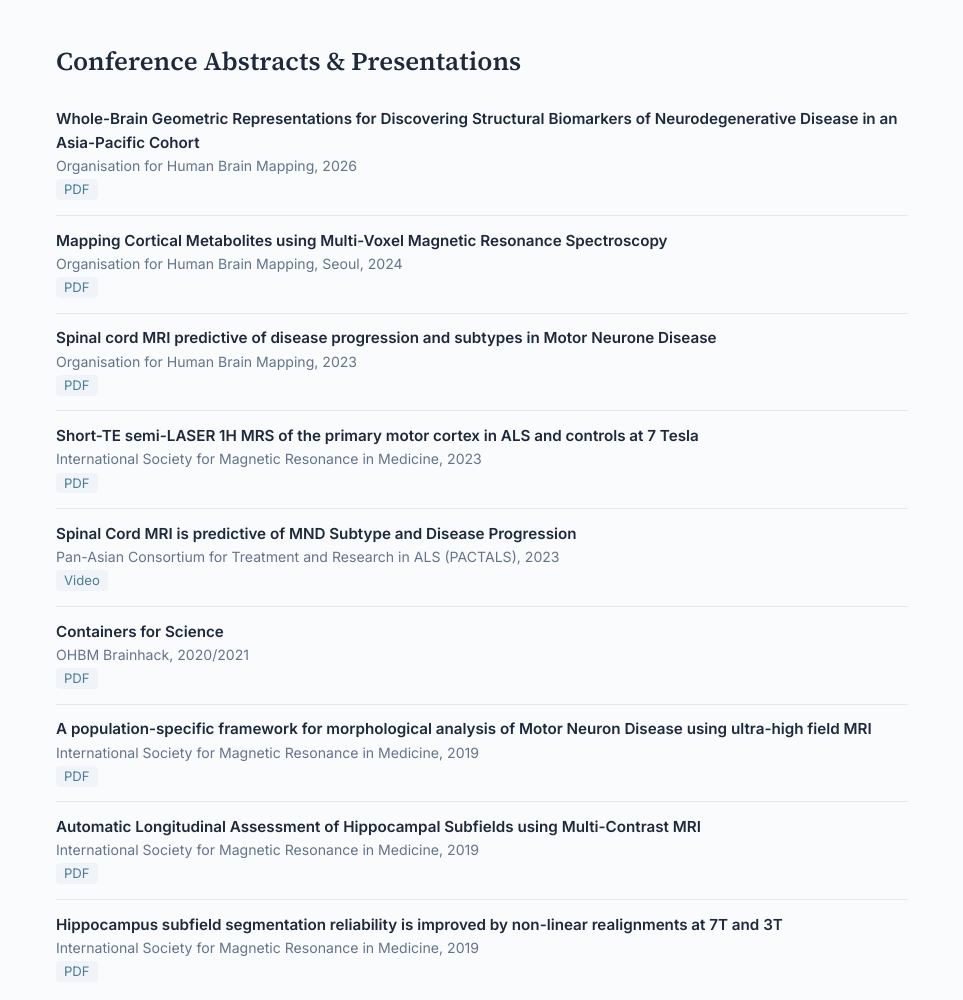
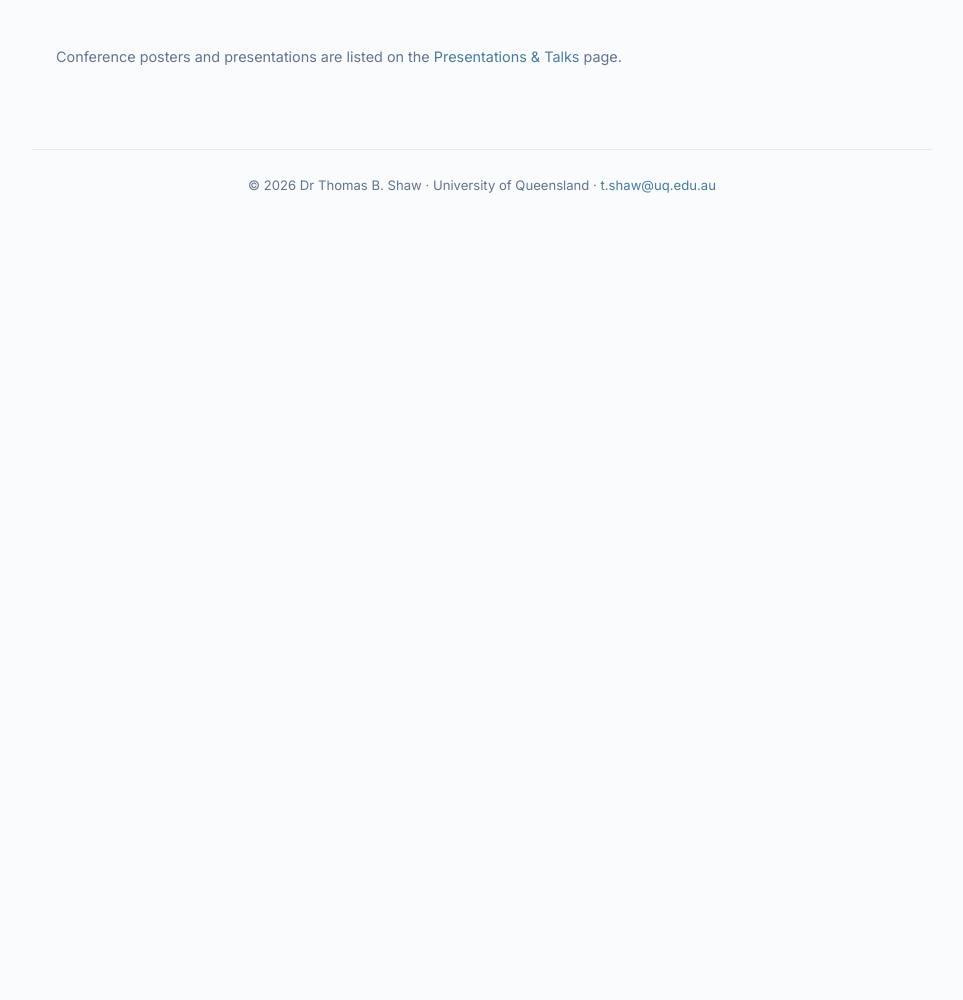
Before and after one commit to thomshaw92/thomshaw92.github.io, a plain HTML site: page publications.html in a window 1280 px wide. Shown: the part 5479-6479 px from the top of the page, without its empty margins (158-1121 px from the left). After the commit the page ends 5715 px from the top, so only its background shows below. Drawn offline with Linux system fonts and the light colour scheme.

Commit message:
Update to the publications tab

```diff
--- a/publications.html
+++ b/publications.html
@@ -403,80 +403,10 @@
     </div>
   </div>
 
-  <!-- Conference Abstracts -->
-  <h2 style="margin-top: 3rem;">Conference Abstracts &amp; Presentations</h2>
-
-  <div class="pub-item">
-    <div class="pub-title">Whole-Brain Geometric Representations for Discovering Structural Biomarkers of Neurodegenerative Disease in an Asia-Pacific Cohort</div>
-    <div class="pub-authors">Organisation for Human Brain Mapping, 2026</div>
-    <div class="pub-links">
-      <a href="posters_presentations_abstracts/OHBM-2026-Poster-GEOMND.pdf" target="_blank">PDF</a>
-    </div>
-  </div>
-
-  <div class="pub-item">
-    <div class="pub-title">Mapping Cortical Metabolites using Multi-Voxel Magnetic Resonance Spectroscopy</div>
-    <div class="pub-authors">Organisation for Human Brain Mapping, Seoul, 2024</div>
-    <div class="pub-links">
-      <a href="posters_presentations_abstracts/OHBM-final-MRSI-repro.pdf" target="_blank">PDF</a>
-    </div>
-  </div>
-
-  <div class="pub-item">
-    <div class="pub-title">Spinal cord MRI predictive of disease progression and subtypes in Motor Neurone Disease</div>
-    <div class="pub-authors">Organisation for Human Brain Mapping, 2023</div>
-    <div class="pub-links">
-      <a href="posters_presentations_abstracts/2023_OHBM_final_previewpdf_spinalcord.pdf" target="_blank">PDF</a>
-    </div>
-  </div>
-
-  <div class="pub-item">
-    <div class="pub-title">Short-TE semi-LASER 1H MRS of the primary motor cortex in ALS and controls at 7 Tesla</div>
-    <div class="pub-authors">International Society for Magnetic Resonance in Medicine, 2023</div>
-    <div class="pub-links">
-      <a href="posters_presentations_abstracts/Zeinab-ISMRM-2023-SVS.pdf" target="_blank">PDF</a>
-    </div>
-  </div>
-
-  <div class="pub-item">
-    <div class="pub-title">Spinal Cord MRI is predictive of MND Subtype and Disease Progression</div>
-    <div class="pub-authors">Pan-Asian Consortium for Treatment and Research in ALS (PACTALS), 2023</div>
-    <div class="pub-links">
-      <a href="posters_presentations_abstracts/PACTALS_speech-2023-TBS.mp4" target="_blank">Video</a>
-    </div>
-  </div>
-
-  <div class="pub-item">
-    <div class="pub-title">Containers for Science</div>
-    <div class="pub-authors">OHBM Brainhack, 2020/2021</div>
-    <div class="pub-links">
-      <a href="posters_presentations_abstracts/ContainersForScience_pdfversion_small.pdf" target="_blank">PDF</a>
-    </div>
-  </div>
-
-  <div class="pub-item">
-    <div class="pub-title">A population-specific framework for morphological analysis of Motor Neuron Disease using ultra-high field MRI</div>
-    <div class="pub-authors">International Society for Magnetic Resonance in Medicine, 2019</div>
-    <div class="pub-links">
-      <a href="posters_presentations_abstracts/ISMRM_Template-based-hippocampus_2019.pdf" target="_blank">PDF</a>
-    </div>
-  </div>
-
-  <div class="pub-item">
-    <div class="pub-title">Automatic Longitudinal Assessment of Hippocampal Subfields using Multi-Contrast MRI</div>
-    <div class="pub-authors">International Society for Magnetic Resonance in Medicine, 2019</div>
-    <div class="pub-links">
-      <a href="posters_presentations_abstracts/LASHiS-2019-ISMRM.pdf" target="_blank">PDF</a>
-    </div>
-  </div>
-
-  <div class="pub-item">
-    <div class="pub-title">Hippocampus subfield segmentation reliability is improved by non-linear realignments at 7T and 3T</div>
-    <div class="pub-authors">International Society for Magnetic Resonance in Medicine, 2019</div>
-    <div class="pub-links">
-      <a href="posters_presentations_abstracts/nonlinmoco-hippocampus-2019-ISMRM.pdf" target="_blank">PDF</a>
-    </div>
-  </div>
+  <p style="margin-top: 3rem; font-size: 0.9rem; color: var(--color-text-light);">
+    Conference posters and presentations are listed on the
+    <a href="presentations.html">Presentations &amp; Talks</a> page.
+  </p>
 
 </main>
 
```
